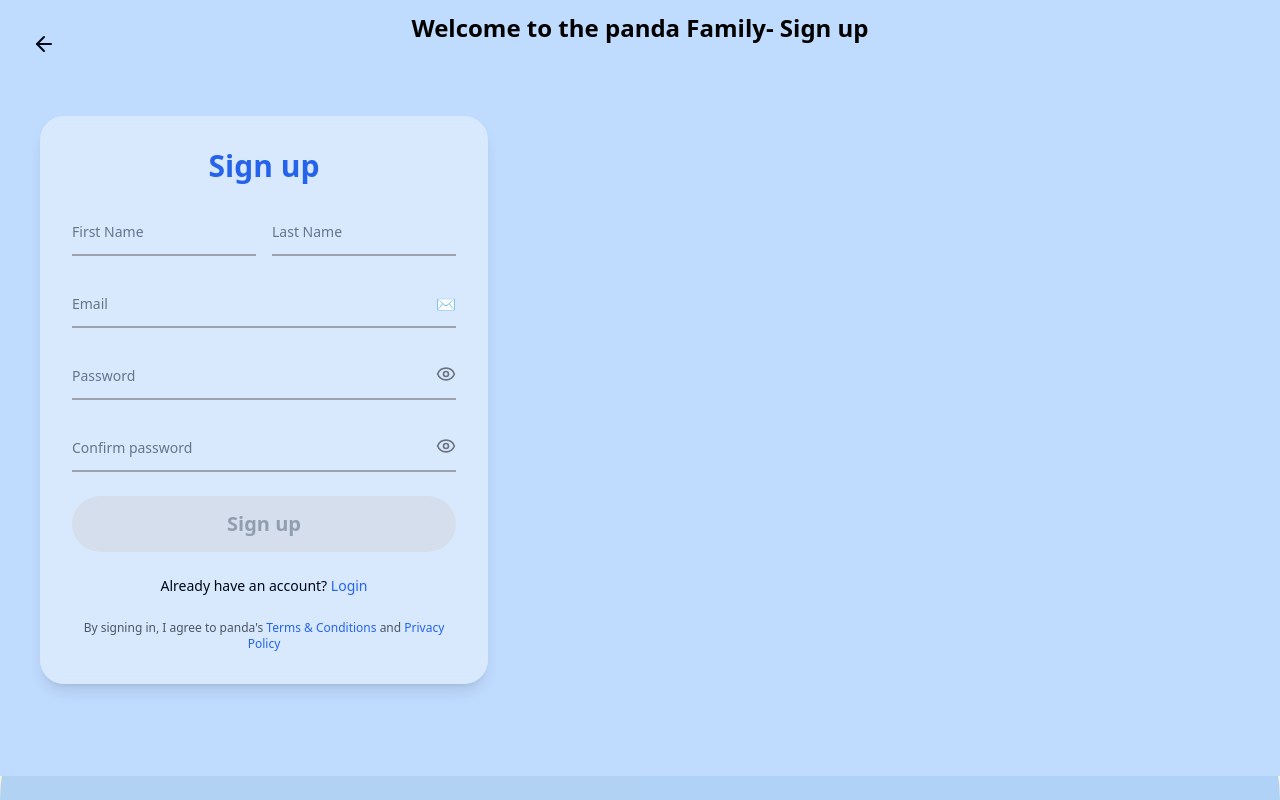
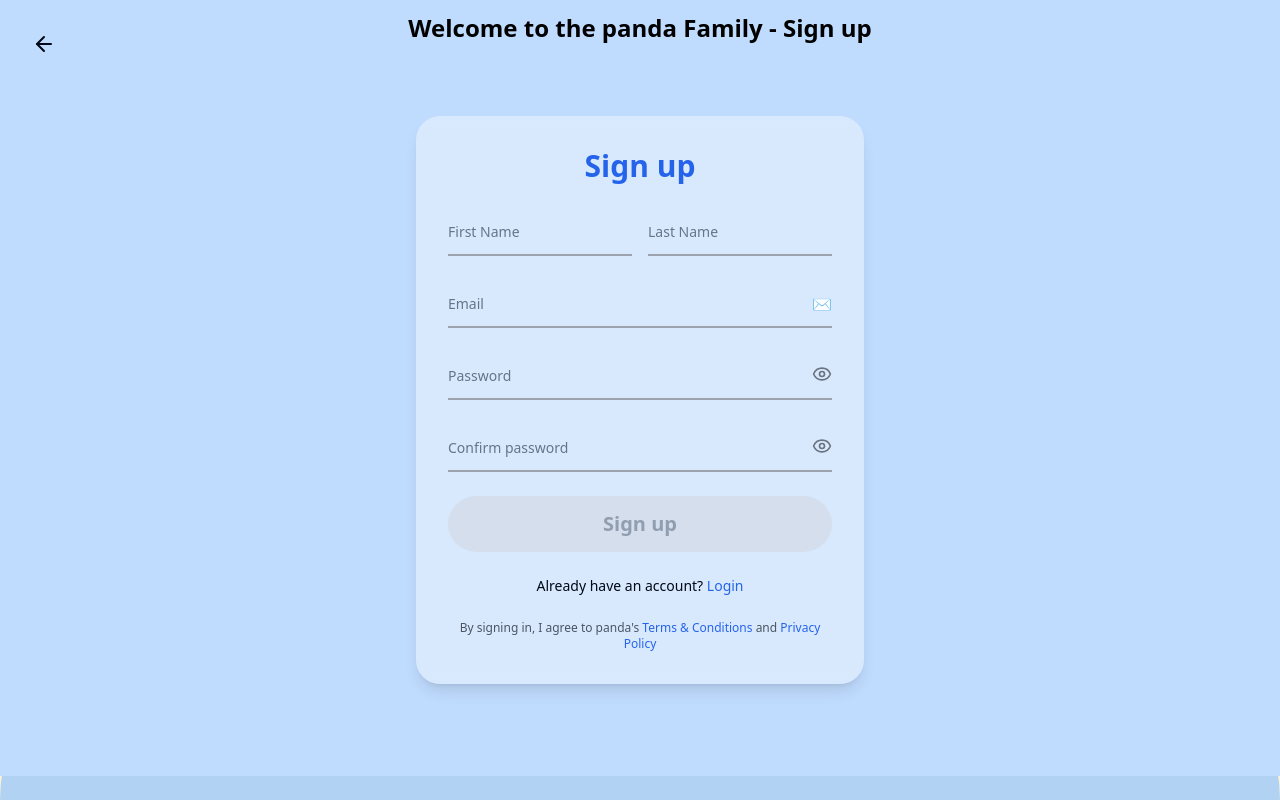
Before and after one commit to Bythebyitsami/p-578055, a React (Vite) app: page /signup in a window 1280 px wide. Built offline with nearby package versions, Linux system fonts and the light colour scheme.

Commit message:
Fix: Resolve build error
The AI did not make any changes to the codebase.

```diff
--- a/src/pages/Login.tsx
+++ b/src/pages/Login.tsx
@@ -79,25 +79,16 @@ const Login = () => {
         <ArrowLeft className="h-6 w-6" />
       </button>
 
-      {/* Left side panda image - taking full height */}
-      <div className={`absolute left-0 h-full w-1/2 transition-all duration-500 ease-in-out ${animatePanel ? 'translate-x-0' : '-translate-x-full'}`}>
-        <img
-          src="/lovable-uploads/e2c71cfd-71d5-44e8-aee7-b60a96789439.png"
-          alt="Pandas illustration"
-          className="w-full h-full object-cover"
-        />
-      </div>
-
       {/* Blue wave decoration */}
       <div className="absolute bottom-0 w-full h-1/5 bg-blue-300 rounded-t-full opacity-70" />
 
       {/* Header */}
       <div className="bg-blue-200 w-full py-3 px-4 text-center mb-6 relative z-10">
-        <h1 className="text-2xl font-bold text-black">Panda's Got Your Back- Sign in</h1>
+        <h1 className="text-2xl font-bold text-black">Panda's Got Your Back - Sign in</h1>
       </div>
 
-      {/* Login Box */}
-      <div className={`absolute top-1/2 right-10 -translate-y-1/2 w-full max-w-md px-8 py-8 bg-white/40 backdrop-blur-sm rounded-3xl shadow-lg z-10 transition-all duration-500 ease-in-out ${animatePanel ? 'translate-x-0' : 'translate-x-full'}`}>
+      {/* Login Box - Centered */}
+      <div className={`absolute top-1/2 left-1/2 -translate-x-1/2 -translate-y-1/2 w-full max-w-md px-8 py-8 bg-white/40 backdrop-blur-sm rounded-3xl shadow-lg z-10 transition-all duration-500 ease-in-out ${animatePanel ? 'opacity-100' : 'opacity-0'}`}>
         <h2 className="text-3xl font-semibold text-blue-600 text-center mb-6">
           Login
         </h2>
--- a/src/pages/SignUp.tsx
+++ b/src/pages/SignUp.tsx
@@ -87,25 +87,16 @@ const SignUp = () => {
         <ArrowLeft className="h-6 w-6" />
       </button>
 
-      {/* Panda image on the right - taking full height */}
-      <div className={`absolute right-0 h-full w-1/2 transition-all duration-500 ease-in-out ${animatePanel ? 'translate-x-0' : 'translate-x-full'}`}>
-        <img
-          src="/lovable-uploads/e2c71cfd-71d5-44e8-aee7-b60a96789439.png"
-          alt="Pandas illustration"
-          className="w-full h-full object-cover"
-        />
-      </div>
-
       {/* Blue wave decoration */}
       <div className="absolute bottom-0 w-full h-1/5 bg-blue-300 rounded-t-full opacity-70" />
 
       {/* Header */}
       <div className="bg-blue-200 w-full py-3 px-4 text-center mb-6 relative z-10">
-        <h1 className="text-2xl font-bold text-black">Welcome to the panda Family- Sign up</h1>
+        <h1 className="text-2xl font-bold text-black">Welcome to the panda Family - Sign up</h1>
       </div>
 
-      {/* Signup Box */}
-      <div className={`absolute top-1/2 left-10 -translate-y-1/2 w-full max-w-md px-8 py-8 bg-white/40 backdrop-blur-sm rounded-3xl shadow-lg z-10 transition-all duration-500 ease-in-out ${animatePanel ? 'translate-x-0' : '-translate-x-full'}`}>
+      {/* Signup Box - Centered */}
+      <div className={`absolute top-1/2 left-1/2 -translate-x-1/2 -translate-y-1/2 w-full max-w-md px-8 py-8 bg-white/40 backdrop-blur-sm rounded-3xl shadow-lg z-10 transition-all duration-500 ease-in-out ${animatePanel ? 'opacity-100' : 'opacity-0'}`}>
         <h2 className="text-3xl font-semibold text-blue-600 text-center mb-6">
           Sign up
         </h2>
```
